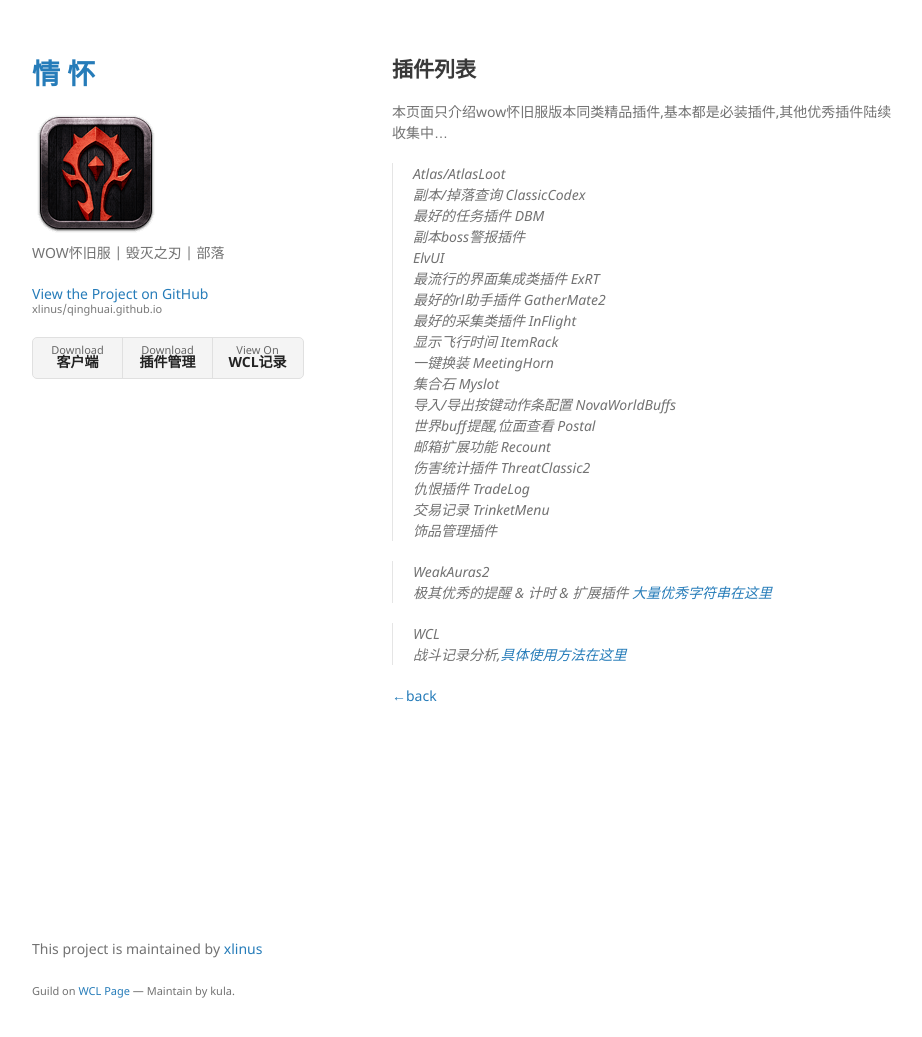
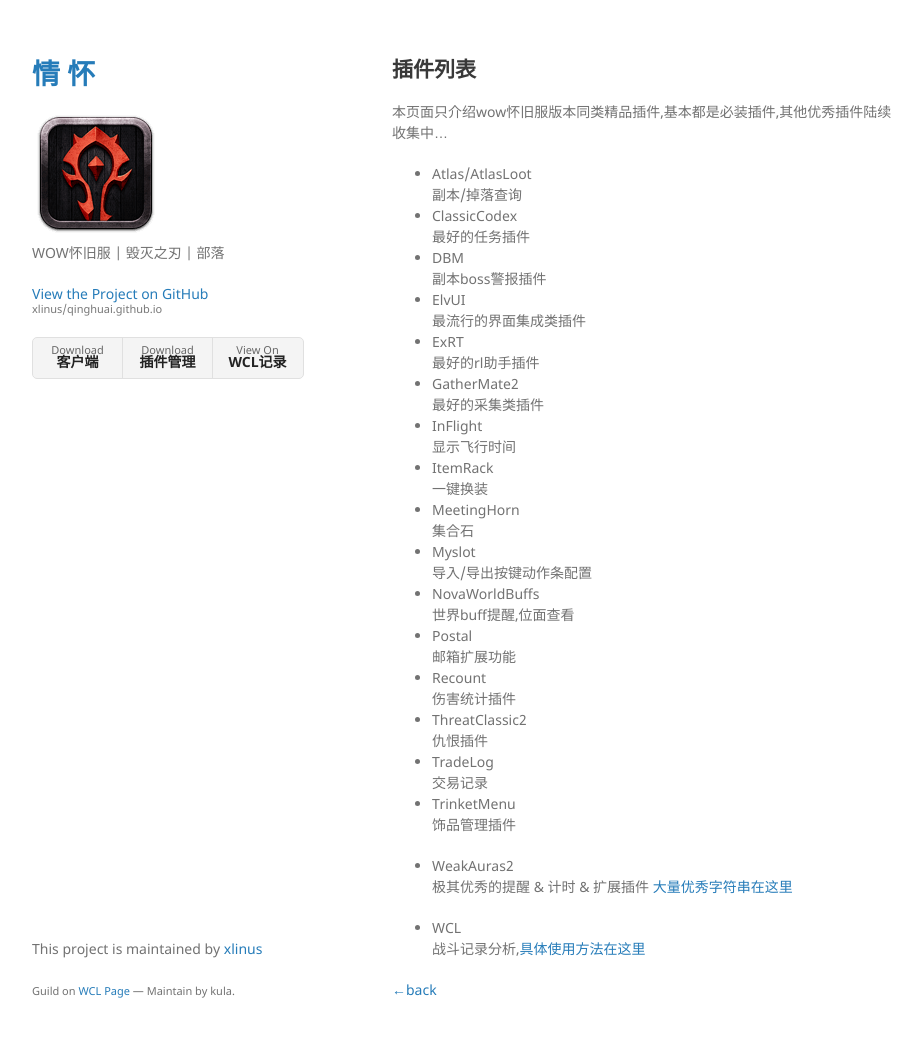
Before and after one commit to xlinus/qinghuai.github.io, a Jekyll site: the page built from addons-page.md, in a window 1280 px wide and 1070 px high. Shown: the top 1037 px of the window, without its empty margins (178-1100 px from the left). Built offline with Jekyll 4.4.1, drawn with Linux system fonts in a browser that asks for light colours; our own code applies the rules of GitHub Pages for plain Markdown files.

```diff
--- a/addons-page.md
+++ b/addons-page.md
@@ -6,43 +6,43 @@ layout: default
 
 本页面只介绍wow怀旧服版本同类精品插件,基本都是必装插件,其他优秀插件陆续收集中...
 
-> Atlas/AtlasLoot
+- Atlas/AtlasLoot
 副本/掉落查询
-> ClassicCodex
+- ClassicCodex
 最好的任务插件
-> DBM
+- DBM
 副本boss警报插件
-> ElvUI
+- ElvUI
 最流行的界面集成类插件
-> ExRT
+- ExRT
 最好的rl助手插件
-> GatherMate2
+- GatherMate2
 最好的采集类插件
-> InFlight
+- InFlight
 显示飞行时间
-> ItemRack
+- ItemRack
 一键换装
-> MeetingHorn
+- MeetingHorn
 集合石
-> Myslot
+- Myslot
 导入/导出按键动作条配置
-> NovaWorldBuffs
+- NovaWorldBuffs
 世界buff提醒,位面查看
-> Postal
+- Postal
 邮箱扩展功能
-> Recount
+- Recount
 伤害统计插件
-> ThreatClassic2
+- ThreatClassic2
 仇恨插件
-> TradeLog
+- TradeLog
 交易记录
-> TrinketMenu
+- TrinketMenu
 饰品管理插件
 
-> WeakAuras2
+- WeakAuras2
 极其优秀的提醒 & 计时 & 扩展插件 [大量优秀字符串在这里](https://wago.io/classic-weakauras)
 
-> WCL
+- WCL
 战斗记录分析,[具体使用方法在这里](https://cn.classic.warcraftlogs.com/)
 
 [←back](./)
```
